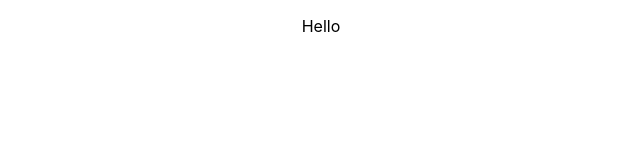
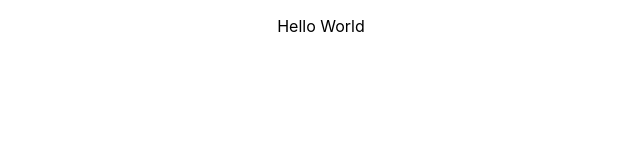
Before and after one commit to EdenDonenfeld/KeremNet, a React (Create React App) app: page / in a window 1280 px wide. Shown: the top 160 px of the page, without its empty margins (319-959 px from the left). Built offline with nearby package versions, Linux system fonts and the light colour scheme.

Commit message:
changed text in App.tsx to add dev branch

```diff
--- a/src/App.tsx
+++ b/src/App.tsx
@@ -4,7 +4,7 @@ import './App.css';
 const App = () => {
   return (
     <div className="App">
-      <p>Hello</p>
+      <p>Hello World</p>
     </div>
   );
 }
```
